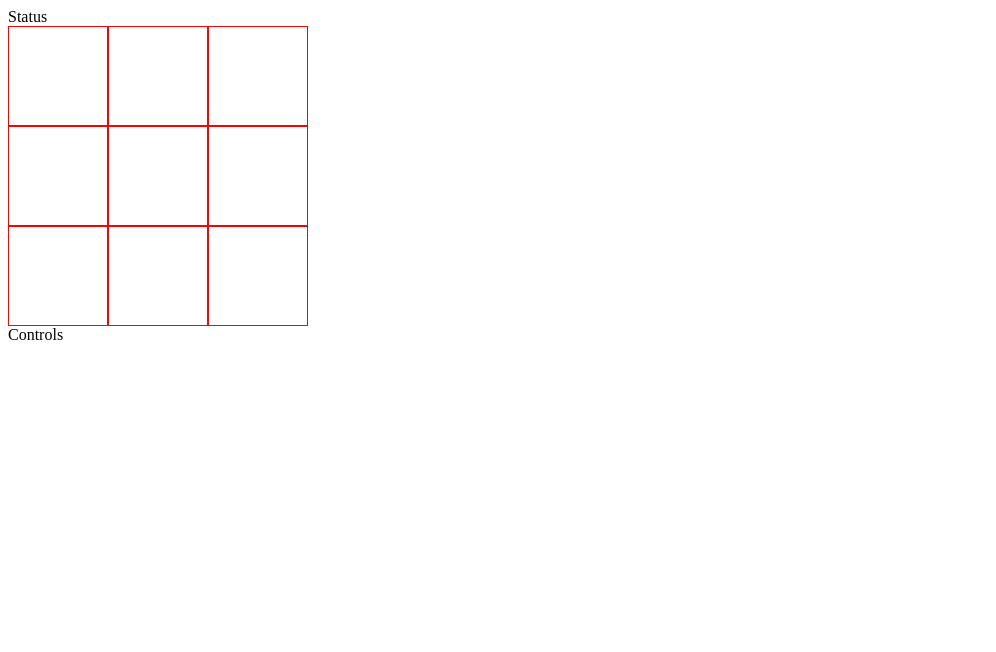
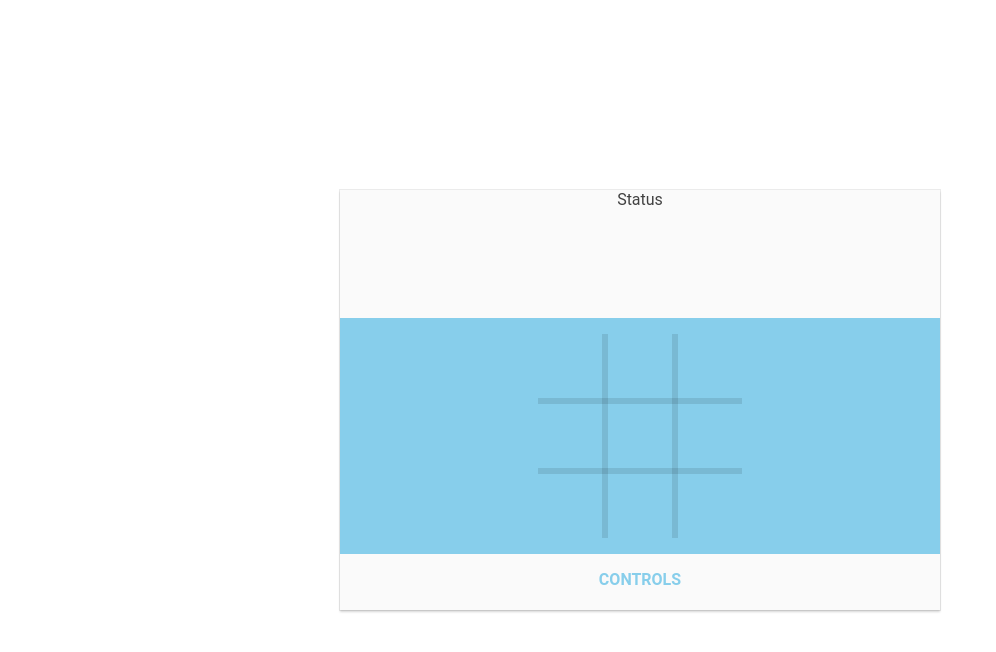
Before and after one commit to elankumaranrk/tic-tac-toe, a React (Create React App) app: page / in a window 1280 px wide. Shown: the top 652 px of the page, without its empty margins (0-996 px from the left). Built offline with nearby package versions, Linux system fonts and the light colour scheme.

Commit message:
Add base CSS and SVG icons

```diff
--- a/src/App.css
+++ b/src/App.css
@@ -1,9 +1,118 @@
-.cells {
-	display: grid;
-	grid-template-columns: repeat(3, 100px);
-	grid-template-rows: repeat(3, 100px);
+:root {
+	--font-family: 'Roboto', sans-serif;
+	--background-color: rgba(0, 0, 0, 0.02);
+	--color: rgba(0, 0, 0, 0.74);
+	--accent-color: skyblue;
+	--accent-hover-color: rgba(255, 255, 255, 0.1);
+	--indicator-background-color: rgba(255, 255, 255, 0.8);
 }
 
-.cell {
-	border: 1px solid red;
+html {
+	display: flex;
+	align-items: center;
+	justify-content: center;
+	width: 100vw;
+	height: 100vh;
+	font-family: var(--font-family);
 }
+.App {
+	width: 600px;
+	height: 420px;
+	margin: auto;
+	background-color: var(--background-color);
+	color: var(--color);
+	box-shadow: 0 2px 2px 0 rgba(0, 0, 0, 0.16), 0 0 0 1px rgba(0, 0, 0, 0.08);
+}
+.status {
+	display: flex;
+	flex-direction: column;
+	align-items: center;
+	height: 128px;
+}
+
+.board {
+	background-color: var(--accent-color);
+	padding: 10px 0;
+	position: relative;
+	z-index: 0;
+}
+.board .cells {
+	display: grid;
+	grid-template-columns: repeat(3, 64px);
+	grid-template-rows: repeat(3, 64px);
+	grid-gap: 6px;
+	padding: 6px;
+	margin: 0 auto;
+	align-content: center;
+	justify-content: center;
+	z-index: 3;
+}
+.board .background {
+	height: 100%;
+	width: 100%;
+	position: absolute;
+	left: 0;
+	top: 0;
+	right: 0;
+	margin: auto;
+	z-index: -1;
+	transition: opacity 0.5s cubic-bezier(0.4, 0, 1, 1),
+		transform 0.5s cubic-bezier(0.4, 0, 1, 1), visibility 0.5s step-end;
+}
+
+.controls {
+	padding: 16px;
+	text-align: center;
+	text-transform: uppercase;
+	color: var(--accent-color);
+	font-weight: 600;
+	cursor: pointer;
+}
+.board .background path {
+	stroke-width: 6px;
+	transition-duration: 0.375s;
+	-webkit-transition-duration: 0.375s;
+	stroke-dasharray: 102;
+	stroke-dashoffset: 102;
+	animation: dash 300ms ease-in-out forwards 650ms;
+}
+
+.board .cells .cell {
+	position: relative;
+}
+
+svg.xo-x path,
+svg.xo-o path {
+	fill: none;
+	stroke-width: 16px;
+	animation: dash 400ms cubic-bezier(0.4, 0, 0.2, 1) forwards;
+}
+svg.xo-o,
+svg.xo-x {
+	position: absolute;
+	transform: scale(0.7);
+}
+
+svg.xo-x path {
+	stroke-dasharray: 135.764;
+	stroke-dashoffset: 135.764;
+}
+svg.xo-o path {
+	stroke-dasharray: 301.635;
+	stroke-dashoffset: 301.635;
+}
+@keyframes dash {
+	to {
+		stroke-dashoffset: 0;
+	}
+}
+@keyframes fade-in {
+	from {
+		opacity: 0.2;
+		transform: scale(1.5);
+	}
+	to {
+		opacity: 1;
+		transform: scale(1);
+	}
+}
--- a/src/components/Board.jsx
+++ b/src/components/Board.jsx
@@ -1,6 +1,7 @@
 import React, { Component } from 'react';
 import PropTypes from 'prop-types';
 import Cells from './Cells';
+import Background from './svg/Background';
 
 export default class Board extends Component {
 	state = {
@@ -22,6 +23,7 @@ export default class Board extends Component {
 		const { cells } = this.state;
 		return (
 			<div className="board">
+				<Background />
 				<Cells cells={cells} cellClickHandler={this.cellClickHandler} />
 			</div>
 		);
--- a/src/components/Cell.jsx
+++ b/src/components/Cell.jsx
@@ -1,10 +1,13 @@
 import React from 'react';
 import PropTypes from 'prop-types';
+import X from './svg/X';
+import O from './svg/O';
 
 const Cell = ({ value, onClick }) => {
 	return (
 		<span role="button" onClick={onClick} className="cell">
-			{value}
+			{value === 'X' && <X />}
+			{value === 'O' && <O />}
 		</span>
 	);
 };
--- /dev/null
+++ b/src/components/svg/Background.jsx
@@ -0,0 +1,22 @@
+import React from 'react';
+
+const Background = () => {
+	return (
+		<svg
+			className="background"
+			stroke="rgba(0,0,0,0.1)"
+			style={{ width: 216, opacity: 1 }}
+		>
+			<path d="M108,83L6,83" />
+			<path d="M108,153L6,153" />
+			<path d="M108,83L210,83" />
+			<path d="M108,153L210,153" />
+			<path d="M73,118L73,16" />
+			<path d="M143,118L143,16" />
+			<path d="M73,118L73,220" />
+			<path d="M143,118L143,220" />
+		</svg>
+	);
+};
+
+export default Background;
--- /dev/null
+++ b/src/components/svg/O.jsx
@@ -0,0 +1,17 @@
+import React from 'react';
+
+const O = () => {
+	return (
+		<svg
+			className="xo-o"
+			aria-label="O"
+			role="img"
+			viewBox="0 0 128 128"
+			stroke="rgb(242, 235, 211)"
+		>
+			<path d="M64,16A48,48 0 1,0 64,112A48,48 0 1,0 64,16" />
+		</svg>
+	);
+};
+
+export default O;
--- /dev/null
+++ b/src/components/svg/X.jsx
@@ -0,0 +1,18 @@
+import React from 'react';
+
+const X = () => {
+	return (
+		<svg
+			className="xo-x"
+			aria-label="X"
+			role="img"
+			viewBox="0 0 128 128"
+			stroke="rgb(84, 84, 84)"
+		>
+			<path d="M16,16L112,112" />
+			<path d="M112,16L16,112" />
+		</svg>
+	);
+};
+
+export default X;
```
